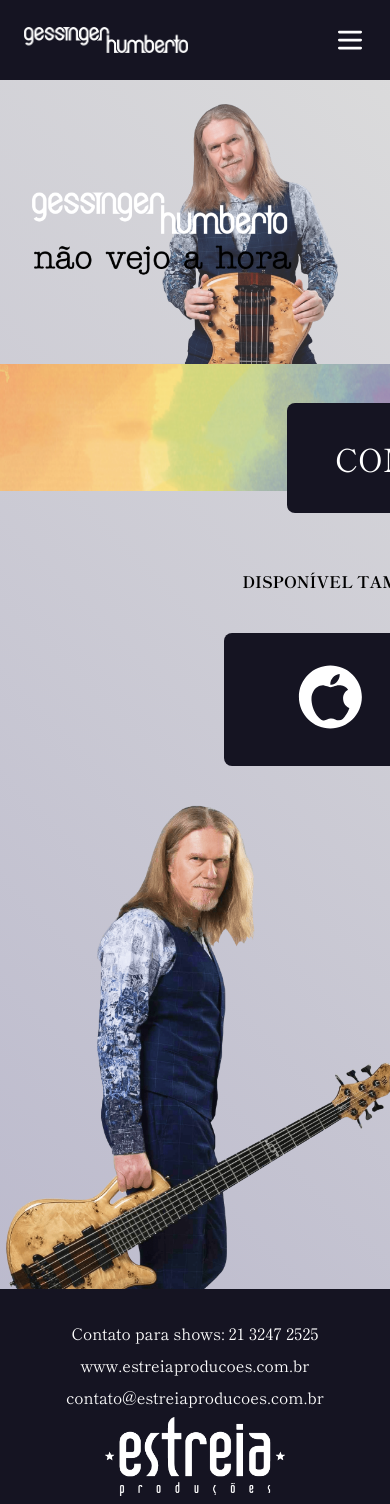
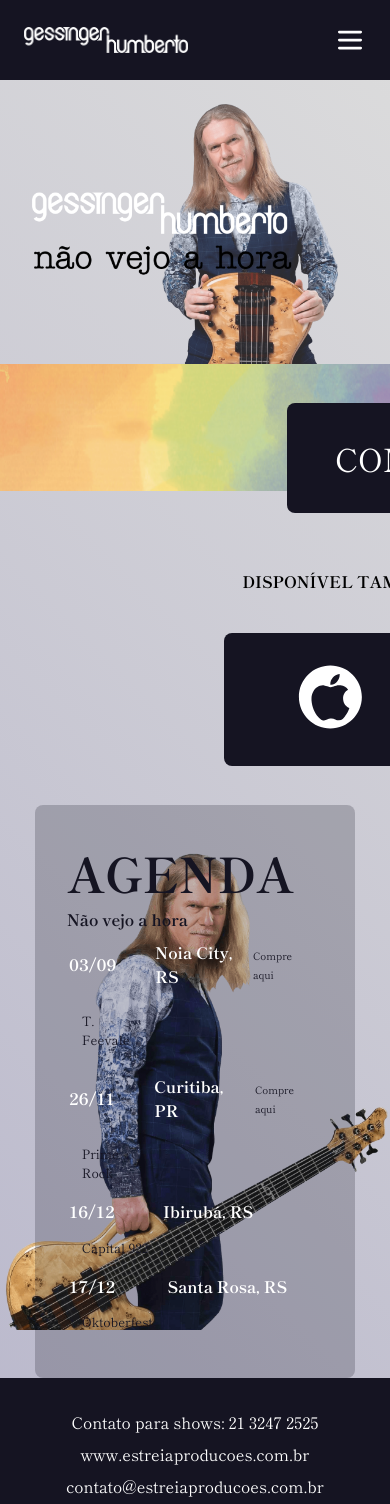
Before and after one commit to milenaemmert/1berto, a React (Vite) app: page / in a window 390 px wide. Shown: the top 1504 px of the page. Built offline with nearby package versions, Linux system fonts and the light colour scheme.

Commit message:
Refactor responsive Shows component

```diff
--- a/src/assets/base/variables.js
+++ b/src/assets/base/variables.js
@@ -1,6 +1,7 @@
 export const colors = {
   white: '#ffffff',
   cinder: '#151422',
+  cinderOpacity: '#15142238',
   bg: 'linear-gradient(45deg, #b1afc8, #dcdcdc)'
 }
 
--- a/src/components/Shows/Shows.component.jsx
+++ b/src/components/Shows/Shows.component.jsx
@@ -4,21 +4,31 @@
 import { global, paddings } from '../../assets/base/variables'
 
 const ContainerShows = styled.section`
-  padding: ${paddings.large} 0;
   width: ${global.container};
-  margin: 0 auto;
-  background: url(${HG});
-  background-repeat: no-repeat;
-  background-position: top left;
-  background-size: contain;
+  padding: 0 ${paddings.large};
+  background: no-repeat url(${HG});
+  background-position: left top;
+  background-size: 32%;
   display: flex;
   justify-content: flex-end;
+  margin: 0 auto;
+
+  @media screen and (max-width: 1280px) {
+    max-width: 100vw;
+    background-size: contain;
+  }
+
+  @media screen and (max-width: 566px) {
+    padding: 0 ${paddings.low};
+    background-position: center;
+    justify-content: center;
+  }
 `
+
 
 export const Shows = () => {
   return (
     <ContainerShows>
-
       <TableShows />
     </ContainerShows>
   )
--- a/src/components/Shows/TableShows.component.jsx
+++ b/src/components/Shows/TableShows.component.jsx
@@ -1,18 +1,54 @@
 import { useState } from 'react'
 import styled from 'styled-components'
 import { shows } from '../../constants'
-import { colors, paddings } from '../../assets/base/variables'
+import { colors, paddings, global } from '../../assets/base/variables'
 
 const SectionShows = styled.section`
+  background-color: ${colors.cinderOpacity};
+  border-radius: ${global.borderRadius};
+  padding: ${paddings.large};
+
   h2 {
     font-size: 4em;
+  }
+
+  h2, h3 {
     font-weight: bold;
     color: ${colors.cinder};
   }
-  h3 {
-    font-weight: bold;
+
+  a {
     color: ${colors.cinder};
+    font-size: .8em;
   }
+
+  a:hover {
+    text-decoration: underline;
+  }
+
+  @media screen and (max-width: 566px) {
+    max-width: 320px;
+    h2 {
+      font-size: 3em;
+    }
+  }
+`
+
+const TdBig = styled.td`
+  font-size: 2em;
+  font-weight: bold;
+  color: ${colors.white};
+
+
+  @media screen and (max-width: 566px) {
+    font-size: 1em;
+  }
+`
+
+const TdSmall = styled.td`
+  color: ${colors.cinder};
+  padding: ${paddings.low};
+
   a {
     color: ${colors.cinder};
     font-size: .8em;
@@ -21,30 +57,8 @@
     text-decoration: underline;
   }
 
-
-`
-
-const Table = styled.table`
-
-`
-
-const TdBig = styled.td`
-  font-size: 2em;
-  font-weight: bold;
-  color: ${colors.white};
-  padding: 0 ${paddings.large} 0 0;
-`
-
-const TdSmall = styled.td`
-  color: ${colors.cinder};
-  padding: 0 0 0 0;
-
-  a {
-    color: ${colors.cinder};
-    font-size: .8em;
-  }
-  a:hover {
-    text-decoration: underline;
+  @media screen and (max-width: 566px) {
+    font-size: 0.8em;
   }
 `
 
@@ -61,7 +75,7 @@
 
     return showsState.map(show => {
       return (
-        <Table>
+        <table>
           <tbody>
             <TRow>
               <TdBig>{show.date}</TdBig>
@@ -79,7 +93,7 @@
               {show.place}
             </TdSmall>
           </TRow>
-        </Table>
+        </table>
       )
     })
   }
--- a/src/constants/shows.js
+++ b/src/constants/shows.js
@@ -3,13 +3,13 @@
     date: '03/09',
     city: 'Noia City, RS',
     link: 'https://www.teatrofeevale.com.br/',
-    place: 'Teatro Feevale'
+    place: 'T. Feevale'
   },
   {
     date: '26/11',
     city: 'Curitiba, PR',
     link: 'https://site.blueticket.com.br/evento/30682/prime-rock-brasil-curitiba',
-    place: 'Prime Rock 2022'
+    place: 'Prime Rock'
   },
   {
     date: '16/12',
```
